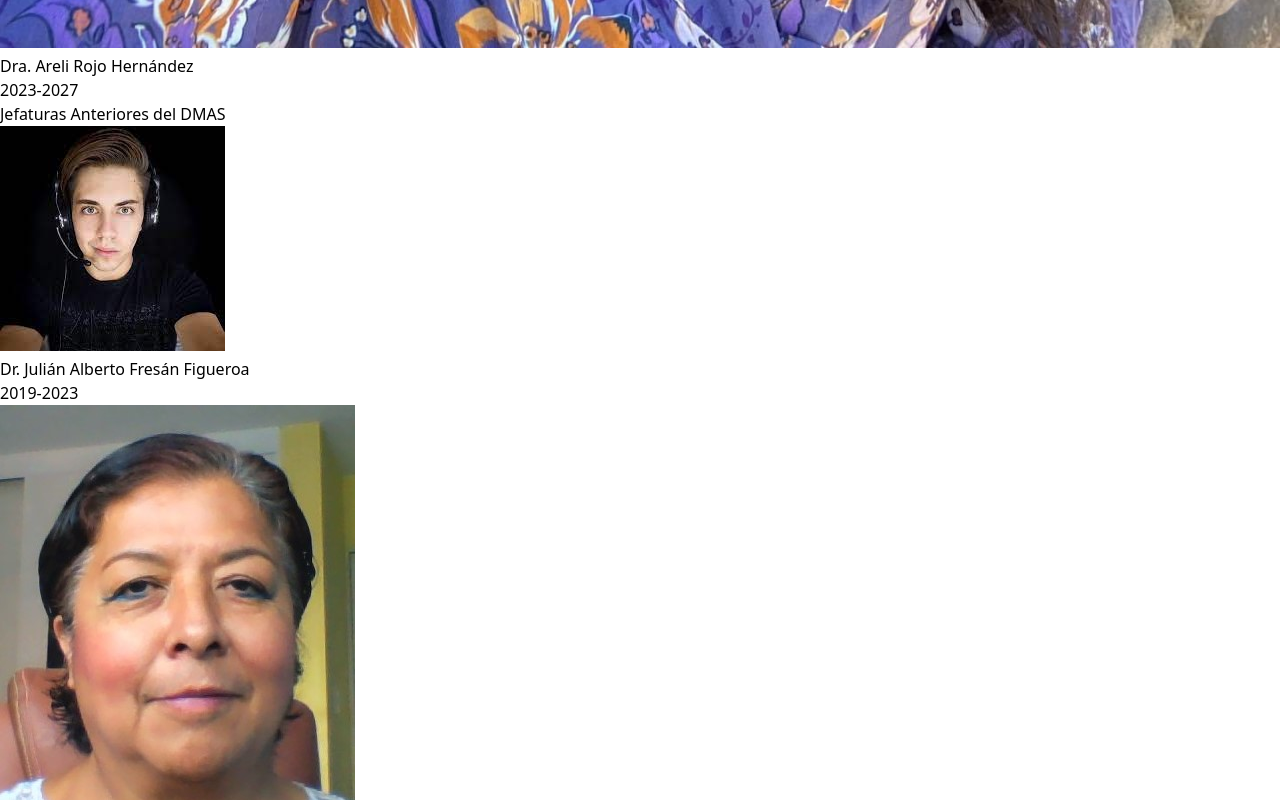
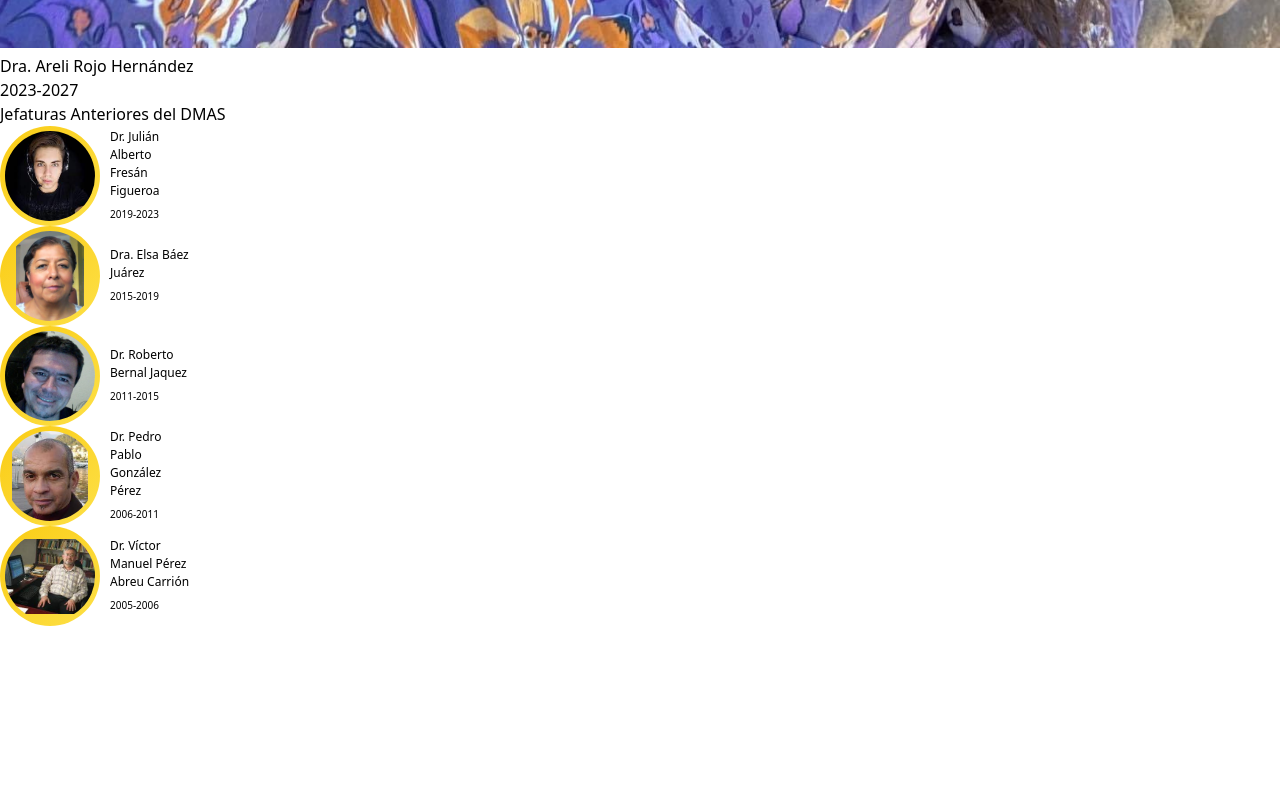
Before and after one commit to alanbc60/sistemasdmas, a React (Vite) app: page /jefesdeldmas in a window 1280 px wide. Shown: the part 2000-2800 px from the top of the page. After the commit the page ends 2626 px from the top, so only its background shows below. Built offline with nearby package versions, Linux system fonts and the light colour scheme.

Commit message:
Update JefeItem.jsx
Se cambio la forma de los item que contienen las imagenes del jefe a circulares

```diff
--- a/Frontend/src/components/jefesdeldmas/JefeItem.jsx
+++ b/Frontend/src/components/jefesdeldmas/JefeItem.jsx
@@ -1,4 +1,3 @@
-// eslint-disable-next-line no-unused-vars
 import React from 'react';
 import noImg from '../../assets/jefesdeldmas/default.png';
 import PropTypes from 'prop-types';
@@ -10,22 +9,22 @@ import PropTypes from 'prop-types';
  * updateLightboxItem actualiza el estado del lightbox del padre
  * @returns contenedor con informacion de los jefes anteriores y foto
  */
-export default function JefeItem({jefe, updateLightboxItem}) {
-    const handleClick = (item)=>{
+export default function JefeItem({ jefe, updateLightboxItem }) {
+    const handleClick = (item) => {
         updateLightboxItem(item)
     }
 
-    return(
-        <div className='jefe-item-container'>
-            <div className='jefe-item-info'>
-                <figure className='jefe-item-figure' onClick={()=>handleClick(jefe)}>
-                    <button className='button-container'>
-                    <img className='jefe-item-img' alt={`foto de ${jefe.nombre}`} src={jefe.imgSrc? jefe.imgSrc: noImg } />
+    return (
+        <div id='jefe-item-container' className=' w-[200px]'>
+            <div id='jefe-item-info' className='grid grid-cols-2 place-items-center'>
+                <figure id='jefe-item-figure' className='col-span-1 relative w-[100px] h-[100px]  bg-gradient-to-br from-yellow-400 to-yellow-300 z-10 rounded-full' onClick={() => handleClick(jefe)}>
+                    <button id='button-container' className='flex justify-center items-center bg-transparent border-none w-full h-full'>
+                        <img id='jefe-item-img' className='h-[90%] w-[90%] bg-cover bg-center bg-no-repeat aspect-[3/2] object-contain hover:scale-110 rounded-full aspect-square aspect-[3/2]' alt={`foto de ${jefe.nombre}`} src={jefe.imgSrc ? jefe.imgSrc : noImg} />
                     </button>
                 </figure>
-                <div className='jefe-item-desc'>
-                <p className='nombre-anio'>{jefe.nombre}</p>
-                <span className='nombre-anio'>{jefe.period}</span>
+                <div id='jefe-item-desc' className='px-[10px] col-span-1'>
+                    <p id='nombre-anio' className='text-left text-[12px]'>{jefe.nombre}</p>
+                    <span id='nombre-anio' className='text-[10px]'>{jefe.period}</span>
                 </div>
             </div>
         </div>
```
